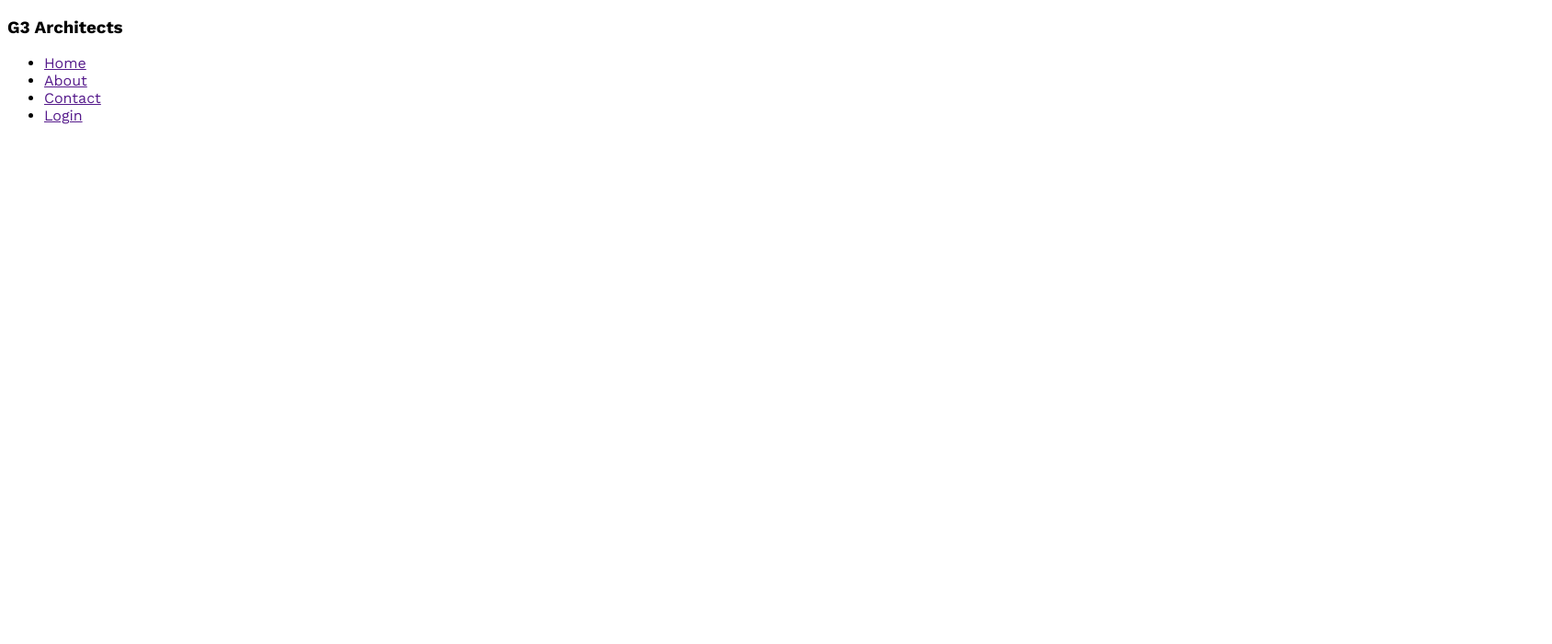
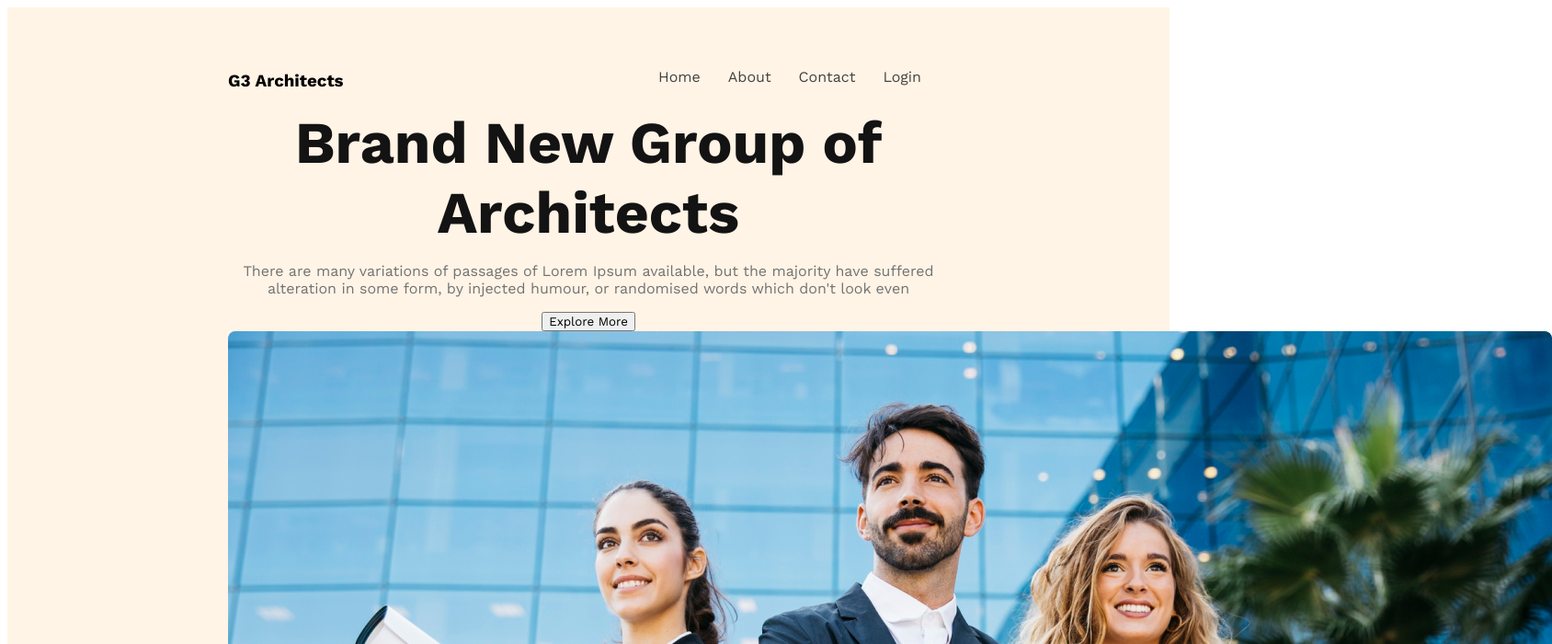
Before and after one commit to shadidniloy1/g3-architect-website, a plain HTML site: page index.html in a window 1280 px wide. Shown: the top 700 px of the page at 92% size, 1688 px wide, since content can reach past the window. Drawn offline with nearby package versions, Linux system fonts and the light colour scheme.

Commit message:
add banner content

```diff
--- a/index.html
+++ b/index.html
@@ -9,7 +9,7 @@
 <body>
     <header>
         <nav>
-            <h3>G3 Architects</h3>
+            <h3 class="nav-title">G3 Architects</h3>
             <ul>
                 <li><a href="">Home</a></li>
                 <li><a href="">About</a></li>
@@ -17,6 +17,16 @@
                 <li><a href="">Login</a></li>
             </ul>
         </nav>
+        <div class="banner">
+            <div class="banner-content">
+                <div class="banner-title">
+                    Brand New Group of Architects
+                </div>
+                <p class="banner-description">There are many variations of passages of Lorem Ipsum available, but the majority have suffered alteration in some form, by injected humour, or randomised words which don't look even</p>
+                <button class="btn-primary">Explore More</button>
+            </div>
+            <img src="images/banner.png" alt="">
+        </div>
     </header>
     <main>
 
--- a/styles/architect.css
+++ b/styles/architect.css
@@ -1,8 +1,53 @@
 /* work sans font */
 @import url('https://fonts.googleapis.com/css2?family=Lato:wght@400;700;900&family=Open+Sans:ital,wght@0,400;0,800;1,700;1,800&family=Work+Sans:wght@400;600;700;800&display=swap');
 
+/* shared styles */
 * {
     font-family: 'Lato', sans-serif;
     font-family: 'Open Sans', sans-serif;
     font-family: 'Work Sans', sans-serif;
 }
+.btn-primary{
+
+}
+
+/* header styles */
+header{
+    background: rgba(255, 144, 14, 0.10);
+    padding: 50px 240px;
+}
+nav{
+    display: flex;
+    justify-content: space-between;
+}
+nav > ul{
+    display: flex;
+}
+nav li{
+    list-style: none;
+    margin-right: 30px;
+    font-weight: 500;
+    font-size: 1rem;
+}
+
+nav li a{
+    text-decoration: none;
+    color: #424242;
+}
+
+/* banner styles */
+.banner-content{
+    max-width: 800px;
+    text-align: center;
+    margin: 0 auto;
+}
+
+.banner-title{
+    font-size: 4rem;
+    font-weight: 700;
+    color: #131313;
+}
+.banner-description{
+    color: #727272;
+
+}
```
